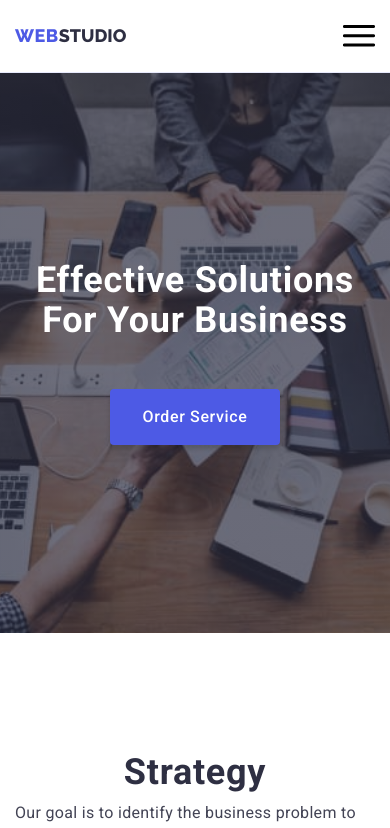
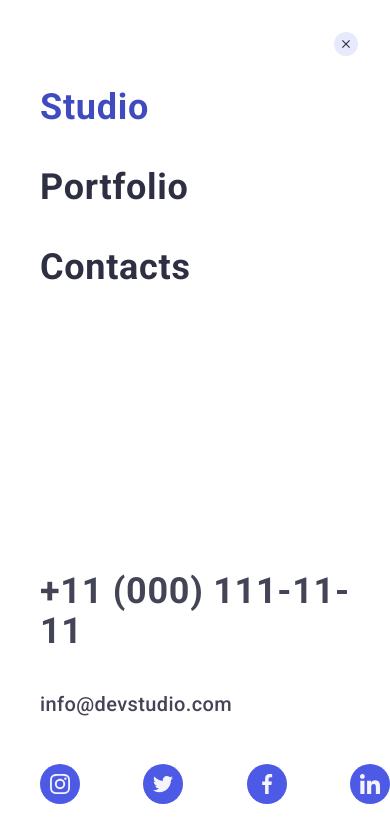
Before and after one commit to VladislavSemenets/goit-markup-hw-07, a plain HTML site: page index.html in a window 390 px wide. Both pictures are taken after a click on the button 359 px from the left and 35 px from the top of the page. Shown: the top 828 px of the page. Drawn offline with nearby package versions, Linux system fonts and the light colour scheme.

Commit message:
styles mobile menu

```diff
--- a/css/styles.css
+++ b/css/styles.css
@@ -883,3 +883,143 @@ img {
 	border: none;
 	background-image: url(../images/click-svg.svg);
 }
+
+.backdrop-menu {
+	position: fixed;
+	top: 0;
+	left: 0;
+	width: 100vw;
+	height: 100vh;
+	background-color: #3f51b5;
+	z-index: 999;
+
+	transform: translateX(100%);
+	transition: transform 250ms ease-in-out;
+}
+
+.modal-menu {
+	display: flex;
+	padding-left: 40px;
+	width: 100%;
+	height: 100%;
+	position: fixed;
+	top: 0;
+	left: 0;
+	background: #ffffff;
+	box-shadow: 0px 2px 1px rgba(46, 47, 66, 0.08), 0px 1px 1px rgba(46, 47, 66, 0.16), 0px 1px 6px rgba(46, 47, 66, 0.08);
+	z-index: 999;
+
+	transform: translateX(150%);
+	transition: transform var(--time-func);
+}
+
+.menu-wrap {
+	padding-bottom: 40px;
+	display: flex;
+	flex-direction: column;
+	justify-content: space-around;
+	width: 100%;
+}
+
+.modal-menu.is-open {
+	transform: translateX(0);
+}
+
+.header-link-studio {
+	font-weight: 700;
+	font-size: 36px;
+	line-height: 1.11;
+	letter-spacing: 0.02em;
+	text-transform: capitalize;
+	color: #2e2f42;
+}
+
+.header-list-menu {
+	margin-top: 32px;
+}
+
+.header-link-menu-studio {
+	font-weight: 700;
+	font-size: 36px;
+	line-height: 1.11;
+	letter-spacing: 0.02em;
+	text-transform: capitalize;
+	color: #404bbf;
+}
+
+.header-link-menu-portfolio {
+	font-weight: 700;
+	font-size: 36px;
+	line-height: 1.11;
+	letter-spacing: 0.02em;
+	text-transform: capitalize;
+	color: #404bbf;
+}
+
+.header-link-menu {
+	font-weight: 700;
+	font-size: 36px;
+	line-height: 1.11;
+	letter-spacing: 0.02em;
+	text-transform: capitalize;
+	color: #2e2f42;
+	transform: color var(--time-func);
+}
+
+.header-item-menu:not(:last-child) {
+	margin-bottom: 40px;
+}
+
+.header-link-menu:hover,
+.header-link-menu:focus {
+	color: #404bbf;
+}
+
+.team-social-list-menu {
+	display: flex;
+	justify-content: space-between;
+	margin-top: 48px;
+}
+
+.header-list-adress-menu {
+	font-style: normal;
+	display: block;
+	display: flex;
+	flex-direction: column;
+	gap: 40px;
+}
+
+.header-link-adress-tel {
+	font-style: normal;
+	font-weight: 700;
+	font-size: 36px;
+	line-height: 1.11;
+	letter-spacing: 0.02em;
+	text-transform: capitalize;
+	margin-bottom: 40px;
+	color: #434455;
+
+	transform: color var(--time-func);
+}
+
+.header-link-adress-tel:hover {
+	color: #4d5ae5;
+}
+
+.header-link-adress-mail {
+	font-style: normal;
+	font-weight: 500;
+	font-size: 20px;
+	line-height: 1.2;
+	letter-spacing: 0.02em;
+	color: #434455;
+	transform: color var(--time-func);
+}
+
+.header-item-adress-mail:hover {
+	color: #4d5ae5;
+}
+
+.social-wrap {
+	margin-top: auto;
+}
--- a/css/tablet.css
+++ b/css/tablet.css
@@ -18,6 +18,13 @@
 	.hader-logo {
 		margin-right: 76px;
 	}
+
+	.modal-menu-btn {
+		display: none;
+	}
+
+
+
 	.header-list {
 		display: flex;
 		gap: 40px;
```
